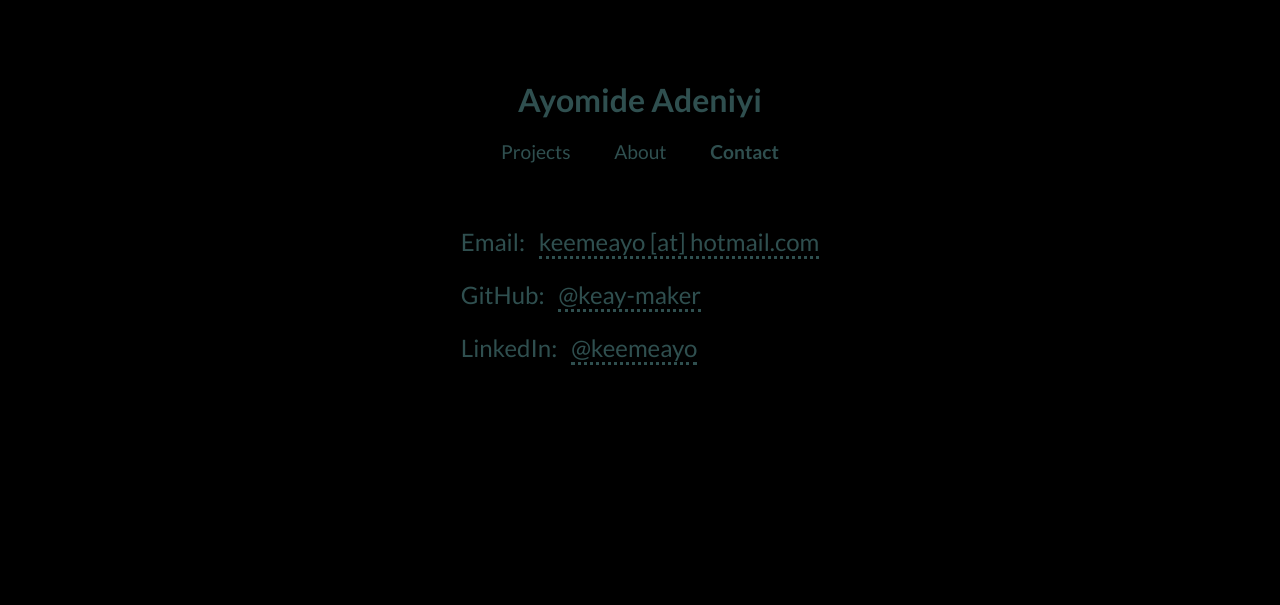
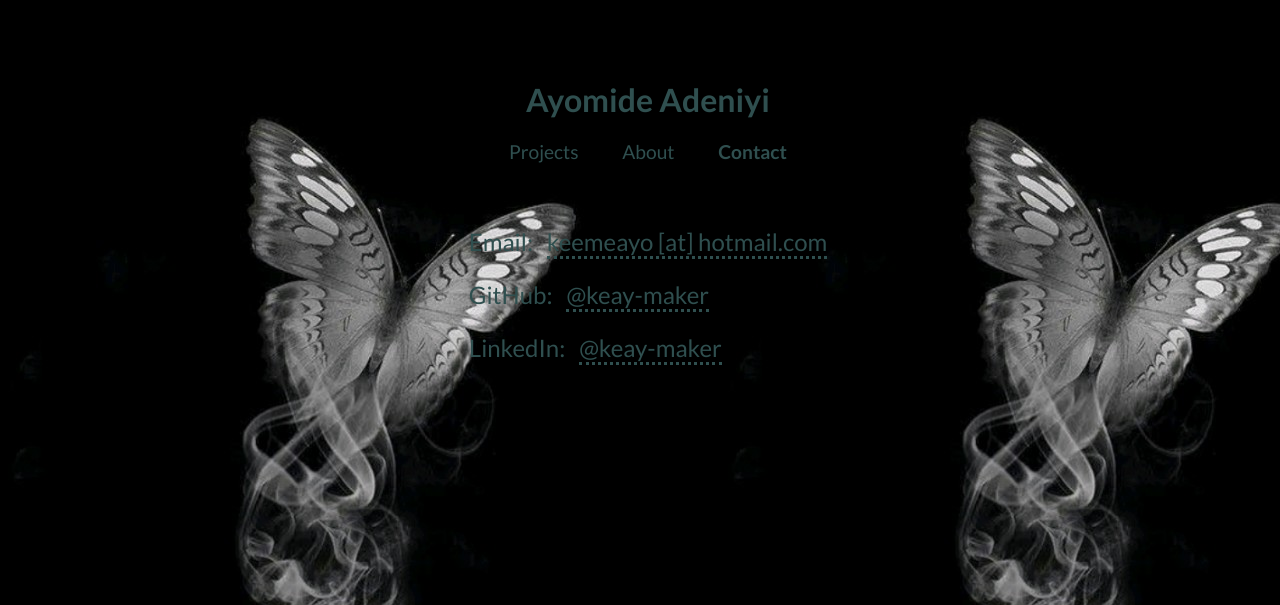
Before and after one commit to keaye/portfolio, a Flask app: page /contact in a window 1280 px wide. Shown: the top 605 px of the page. Run offline with Flask 3, Linux system fonts and the light colour scheme.

Commit message:
new file:   static/contact.jpeg 	new file:   static/post-bg.jpeg 	modified:   templates/about.html 	modified:   templates/contact.html 	modified:   templates/home.html 	modified:   templates/project_blog-app.html 	modified:   templates/project_habit-tracker.html 	modified:   templates/project_movie-watchlist.html 	modified:   templates/project_weather-app.html

```diff
--- a/templates/contact.html
+++ b/templates/contact.html
@@ -1,5 +1,6 @@
 {% extends 'base.html' %}
 {% block content %}
+    <body style="background-image: url('{{ url_for('static', filename='post-bg.jpeg') }}'); width: 100%; height: 600px;">
         <main class="main main--contact">
             <dl>
                 <div class="contact">
@@ -21,11 +22,12 @@
                 <div class="contact">
                     <dt style="color: darkslategray;">LinkedIn:</dt>
                     <dd class="contact__details">
-                    <a class="contact__link" href="www.linkedin.com/in/keemeayo">
-                        @keemeayo
+                        <a class="contact__link" href="https://linkedin.com/in/keay-maker">
+                            @keay-maker
                         </a>
                     </dd>
                 </div>
             </dl>
         </main>
+    </body>
 {% endblock %}
--- a/templates/home.html
+++ b/templates/home.html
@@ -1,10 +1,11 @@
 {% extends "base.html" %}
 {% block content %}
+    <body style="background-image: url('{{ url_for('static', filename='post-bg.jpeg') }}'); ">
         <main class="main main--home">
-        <section class="projects">
+            <section class="projects" >
                 {% for project in projects %}
                     <a class="u-bare-link" href="{{  url_for('project', slug=project['slug']) }}">
-                    <article class="project-card">
+                        <article class="project-card" >
                             <img
                                 class="project-card__image"
                                 src="{{ url_for('static', filename=project['thumb']) }}"
@@ -26,4 +27,5 @@
             </section>
         </main><br>
         <p class="hit">- 'Hit images to check Projects'</p>
+    </body>
 {% endblock %}
--- a/templates/project_blog-app.html
+++ b/templates/project_blog-app.html
@@ -1,5 +1,6 @@
 {% extends 'base.html' %}
 {% block content %}
+   <body style="background-image: url('{{ url_for('static', filename='post-bg.jpeg') }}');">
     <main class="main main--project">
         <div>
             <img
@@ -46,4 +47,5 @@
             </article>
         </div>
     </main>
+   </body>
 {% endblock %}
--- a/templates/project_habit-tracker.html
+++ b/templates/project_habit-tracker.html
@@ -1,5 +1,6 @@
 {% extends 'base.html' %}
 {% block content %}
+   <body style="background-image: url('{{ url_for('static', filename='post-bg.jpeg') }}');">
     <main class="main main--project">
         <div>
             <img
@@ -45,4 +46,5 @@
             </article>
         </div>
     </main>
+   </body>
 {% endblock %}
--- a/templates/project_movie-watchlist.html
+++ b/templates/project_movie-watchlist.html
@@ -1,5 +1,6 @@
 {% extends 'base.html' %}
 {% block content %}
+    <body style="background-image: url('{{ url_for('static', filename='post-bg.jpeg') }}');">
         <main class="main main--project">
             <div>
                 <img
@@ -43,4 +44,5 @@
                 </article>
             </div>
         </main>
+    </body>
 {% endblock %}
--- a/templates/project_weather-app.html
+++ b/templates/project_weather-app.html
@@ -1,5 +1,6 @@
 {% extends 'base.html' %}
 {% block content %}
+   <body style="background-image: url('{{ url_for('static', filename='post-bg.jpeg') }}');">
     <main class="main main--project">
         <div>
             <img
@@ -44,4 +45,5 @@
             </article>
         </div>
     </main>
+   </body>
 {% endblock %}
```
Also changed, not shown: templates/about.html (+7 -1 lines), static/contact.jpeg (added), static/post-bg.jpeg (added). Lines whose indentation alone changed are shown as unchanged.
